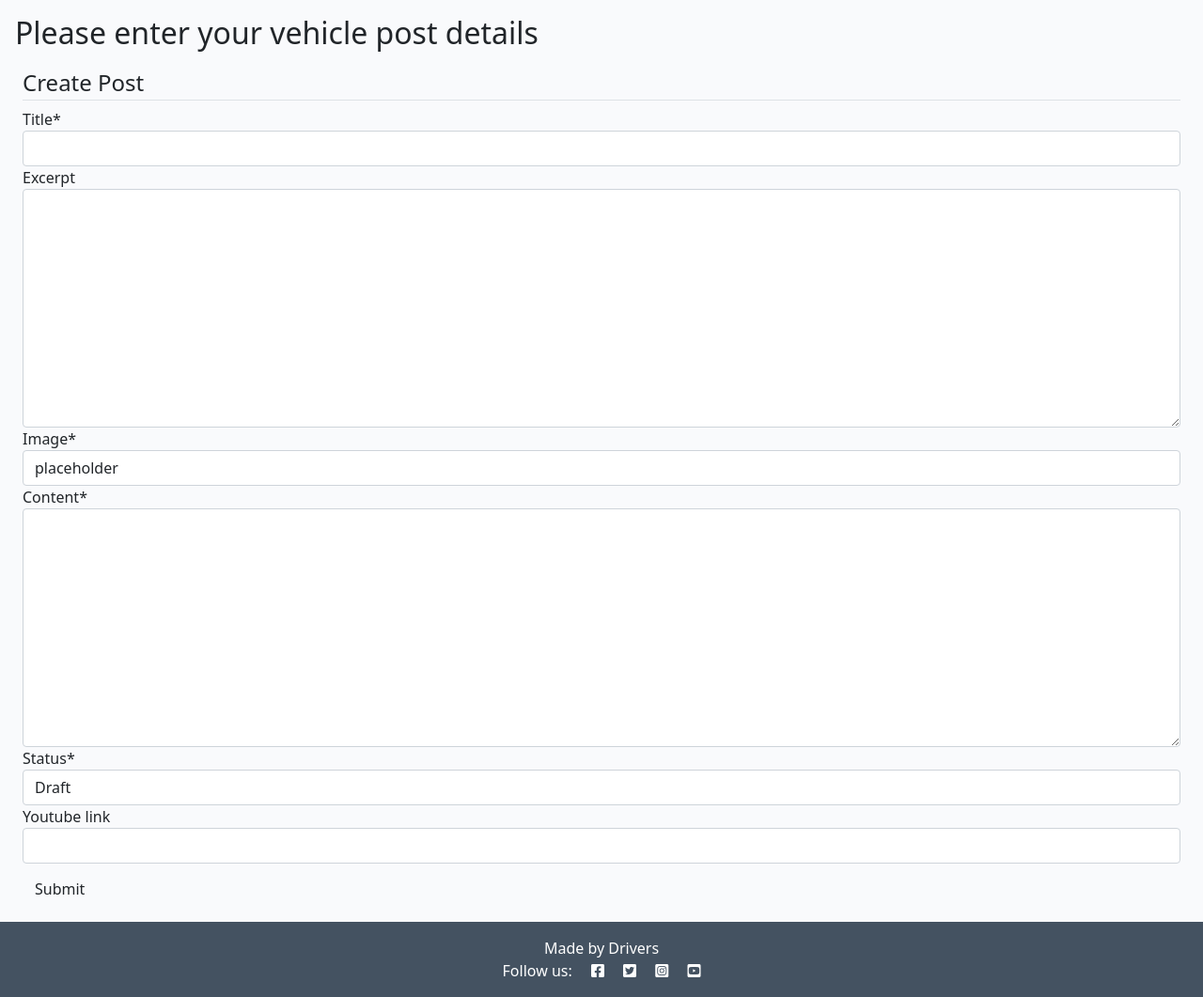
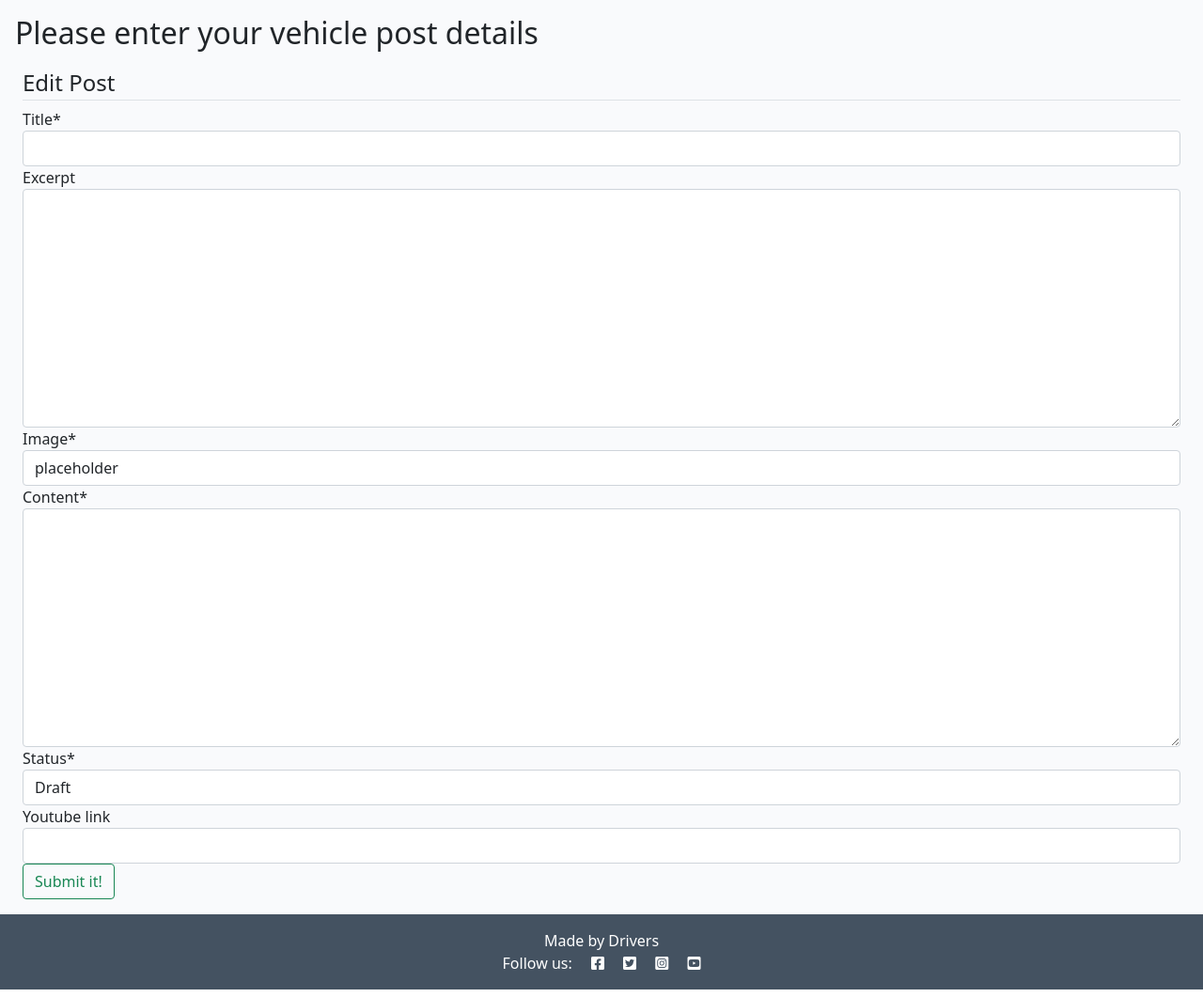
Before and after one commit to ian-IBCIRL/IB-PP4-MVP, a Django app: page /post/new/ in a window 1280 px wide. Shown: the part 60-1121 px from the top of the page at 94% size. Run offline with Django 3.2, Linux system fonts and the light colour scheme; the visitor is signed in with stand-in values (Sample User, id 1); some libraries are stand-ins or nearby versions.

Commit message:
updated update method form

```diff
--- a/templates/index.html
+++ b/templates/index.html
@@ -29,10 +29,10 @@
                         <div class="card-body">
                             <div class="image-container">
                                 {% if "placeholder" in post.featured_image.url %}
-                                <img class="card-img-top" alt="placeholder image" height="30%" width="30%"
+                                <img class="card-img-top" alt="placeholder image"
                                     src="https://res.cloudinary.com/dqatluefd/image/upload/v1676557056/webp-blue-nissan_mg7nhr.webp">
                                 {% else %}
-                                <img class="card-img-top" alt="main post image" height="30%" width="30%" src=" {{ post.featured_image.url }}">
+                                <img class="card-img-top" alt="main post image" src=" {{ post.featured_image.url }}">
                                 {% endif %}
                                 <div class="image-flash">
                                     <p class="author">Author: {{ post.author }}</p>
--- a/templates/post_detail.html
+++ b/templates/post_detail.html
@@ -18,9 +18,9 @@
             <div class="d-none d-md-block col-md-6 masthead-image">
                 <!-- The featured image URL goes in the src attribute -->
                 {% if "placeholder" in post.featured_image.url %}
-                <img src="https://res.cloudinary.com/dqatluefd/image/upload/v1676557056/webp-blue-nissan_mg7nhr.webp" alt="placeholder" width="50%">
+                <img class="img-fluid mx-auto" src="https://res.cloudinary.com/dqatluefd/image/upload/v1676557056/webp-blue-nissan_mg7nhr.webp" alt="placeholder" width="50%">
                 {% else %}
-                <img src=" {{ post.featured_image.url }}" width="50%" alt="post image" >
+                <img src=" {{ post.featured_image.url }}" class="img-fluid mx-auto" alt="post image" >
                 {% endif %}
             </div>
         </div>
--- a/templates/vehicles/post_form.html
+++ b/templates/vehicles/post_form.html
@@ -1,6 +1,6 @@
 {% extends 'base.html' %}
-<!--{% load static %}
-{% load i18n %} -->
+{% load static %}
+{% load i18n %}
 {% block content %}
 {% load crispy_forms_tags %}
 <section class="account-container p-2 mt-2 mx-2">
@@ -8,18 +8,16 @@
         <h2>Please enter your vehicle post details</h2>
 
         <div class="form-container p-2 mt-2">
-            <form class="add-vehicle-form" action="." method="POST" enctype="multipart/form-data">
+            <form method="POST" action="" enctype="multipart/form-data">
                 {% csrf_token %}
                 <fieldset class="form-group">
-                    <legend class="border-bottom mb4">Create Post</legend>
+                    <legend class="border-bottom mb4">Edit Post</legend>
                     {{form | crispy }}
-                    </fieldset>
-
-                <button class="btn primary-action mt-2" type="submit" value="submit">Submit</button>
+                </fieldset>
+                <div class="form-group">
+                    <button class="btn btn-outline-success" type="submit">Submit it!</button>
+                </div>
             </form>
-
         </div>
-
     </div>
-
 {% endblock %}
--- a/vehicles/models.py
+++ b/vehicles/models.py
@@ -1,5 +1,6 @@
 from django.db import models
 from django.urls import reverse
+from django.utils import timezone
 
 # Create your models here.
 from django.contrib.auth.models import User
--- a/vehicles/views.py
+++ b/vehicles/views.py
@@ -8,6 +8,7 @@ from .forms import CommentForm, PostVehicleForm, VehicleForm
 from .forms import SparePartForm, PostForm
 from django.contrib.auth.decorators import login_required
 from django.contrib import messages
+from django.utils import timezone
 from django.utils.text import slugify
 from django.contrib.messages.views import SuccessMessageMixin
 from django.contrib.auth.mixins import (
```
